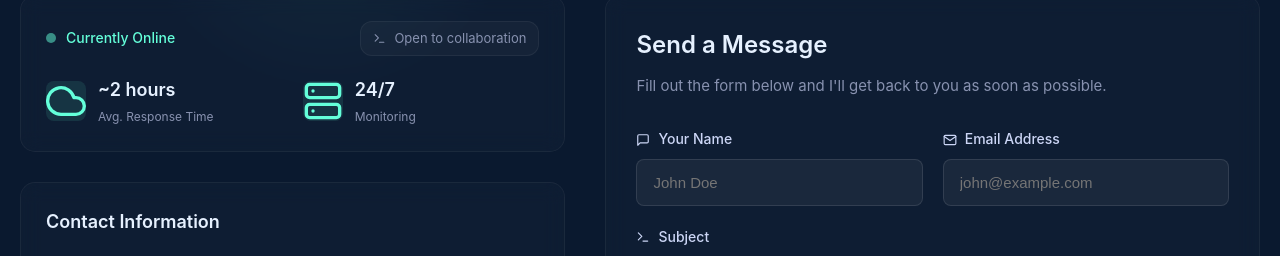
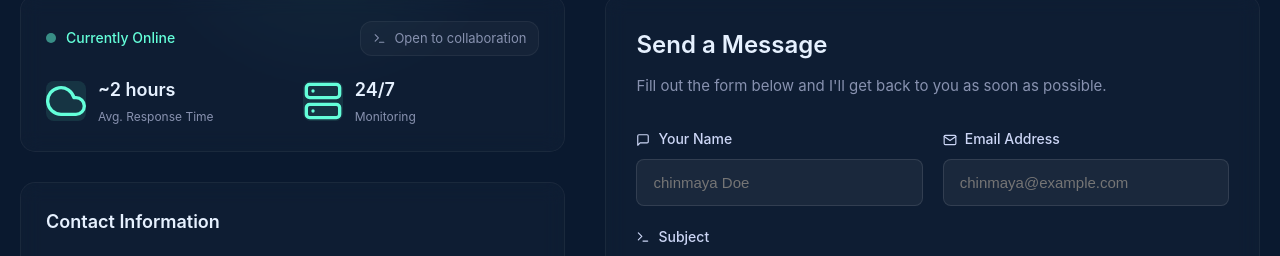
Before and after one commit to Chinmaya1999/simple-webpage, a React (Create React App) app: page / in a window 1280 px wide. Shown: the part 4862-5118 px from the top of the page. Built offline with nearby package versions, Linux system fonts and the light colour scheme.

Commit message:
new upadate

```diff
--- a/src/components/Contact.js
+++ b/src/components/Contact.js
@@ -263,7 +263,7 @@ const Contact = () => {
                     <input
                       type="text"
                       name="name"
-                      placeholder="John Doe"
+                      placeholder="chinmaya Doe"
                       value={formData.name}
                       onChange={handleChange}
                       style={styles.formInput}
@@ -279,7 +279,7 @@ const Contact = () => {
                     <input
                       type="email"
                       name="email"
-                      placeholder="john@example.com"
+                      placeholder="chinmaya@example.com"
                       value={formData.email}
                       onChange={handleChange}
                       style={styles.formInput}
```
